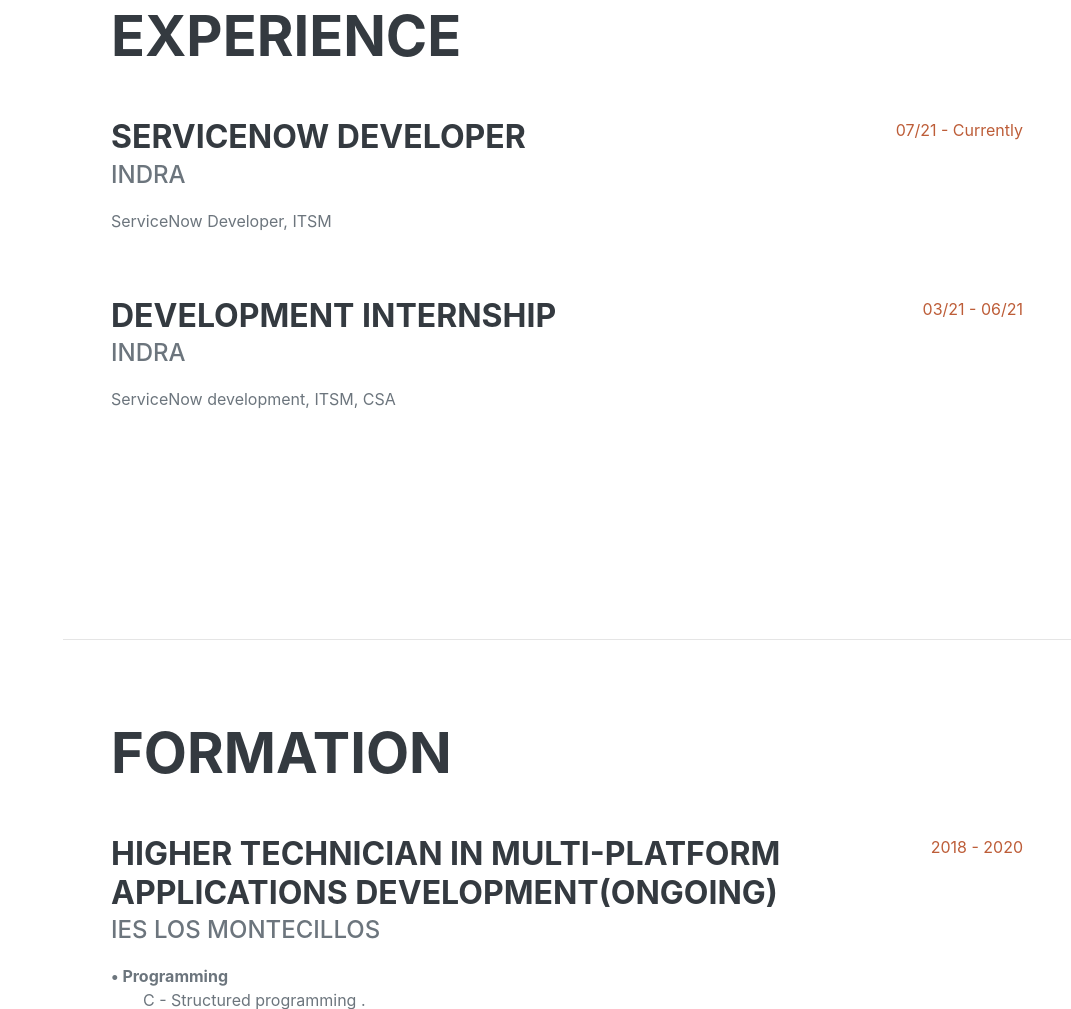
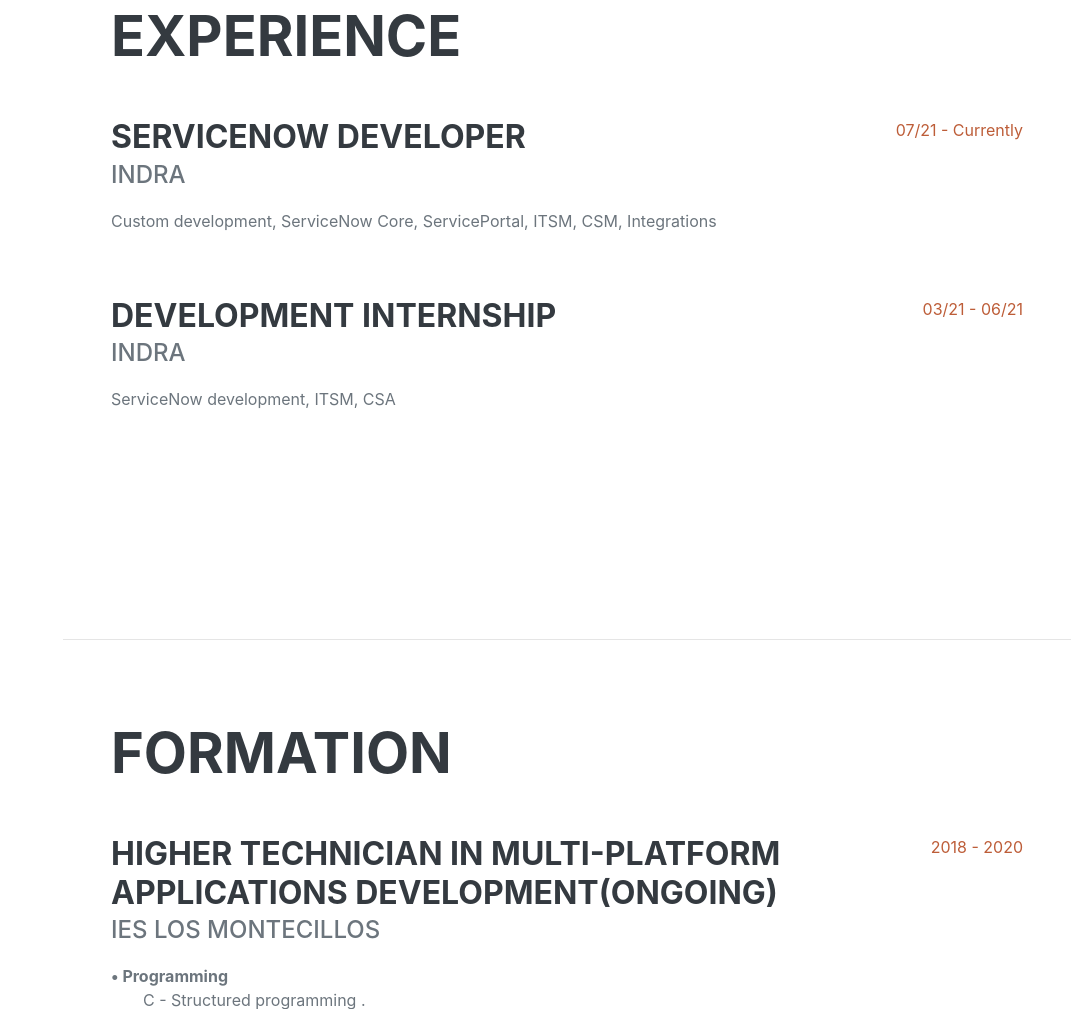
Before and after one commit to loudmicro/loudmicro.github.io, a plain HTML site: page indexEn.html in a window 1280 px wide. Shown: the part 962-1971 px from the top of the page, without its empty margins (209-1280 px from the left). Drawn offline with nearby package versions, Linux system fonts and the light colour scheme; a web font is replaced by a local one.

Commit message:
Added Detailed experience

```diff
--- a/indexEn.html
+++ b/indexEn.html
@@ -86,7 +86,7 @@
                         <div class="flex-grow-1">
                             <h3 class="mb-0">ServiceNow Developer</h3>
                             <div class="subheading mb-3">Indra</div>
-                            <p>ServiceNow Developer, ITSM</p>
+                            <p>Custom development, ServiceNow Core, ServicePortal, ITSM, CSM, Integrations</p>
                         </div>
                         <div class="flex-shrink-0"><span class="text-primary">07/21 - Currently</span></div>
                     </div>
```
Also changed, not shown: index.html (+1 -1 lines).
